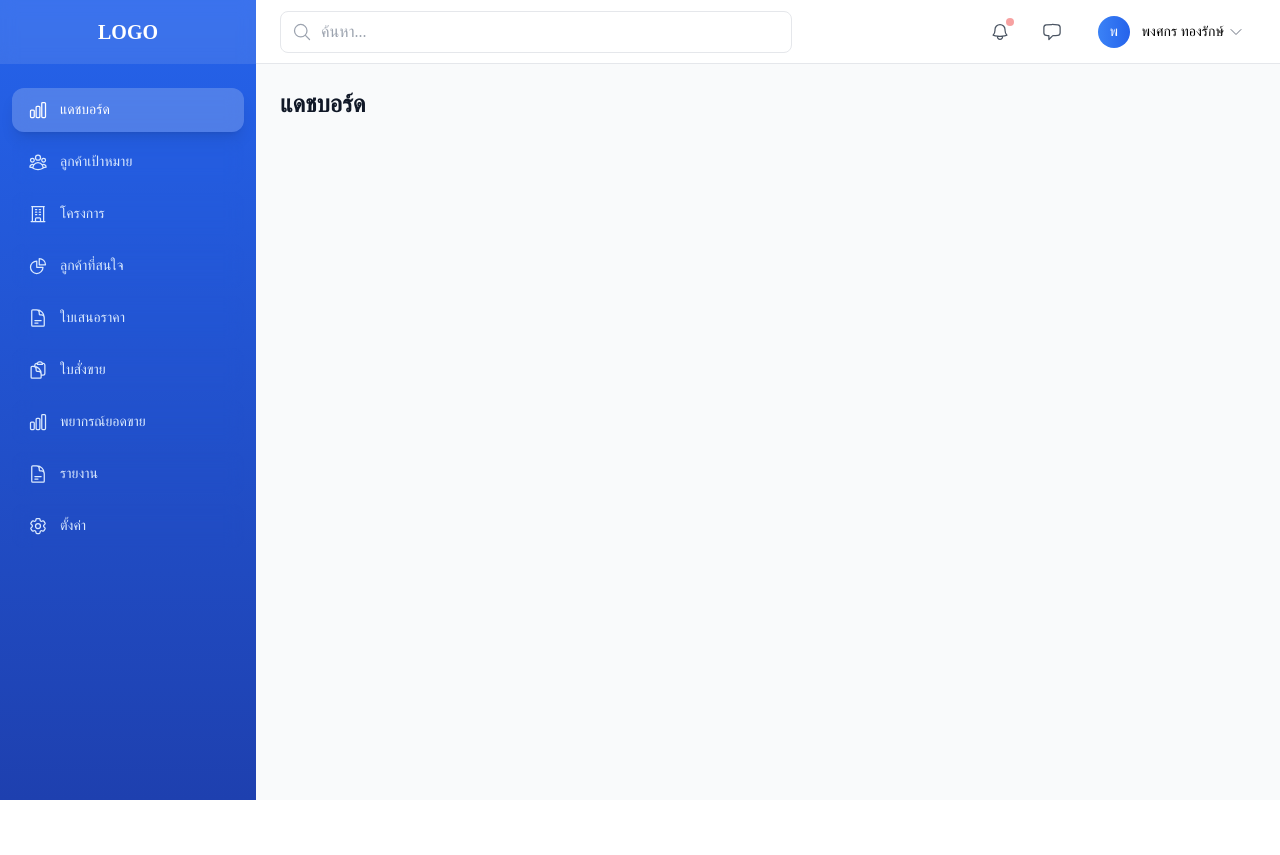
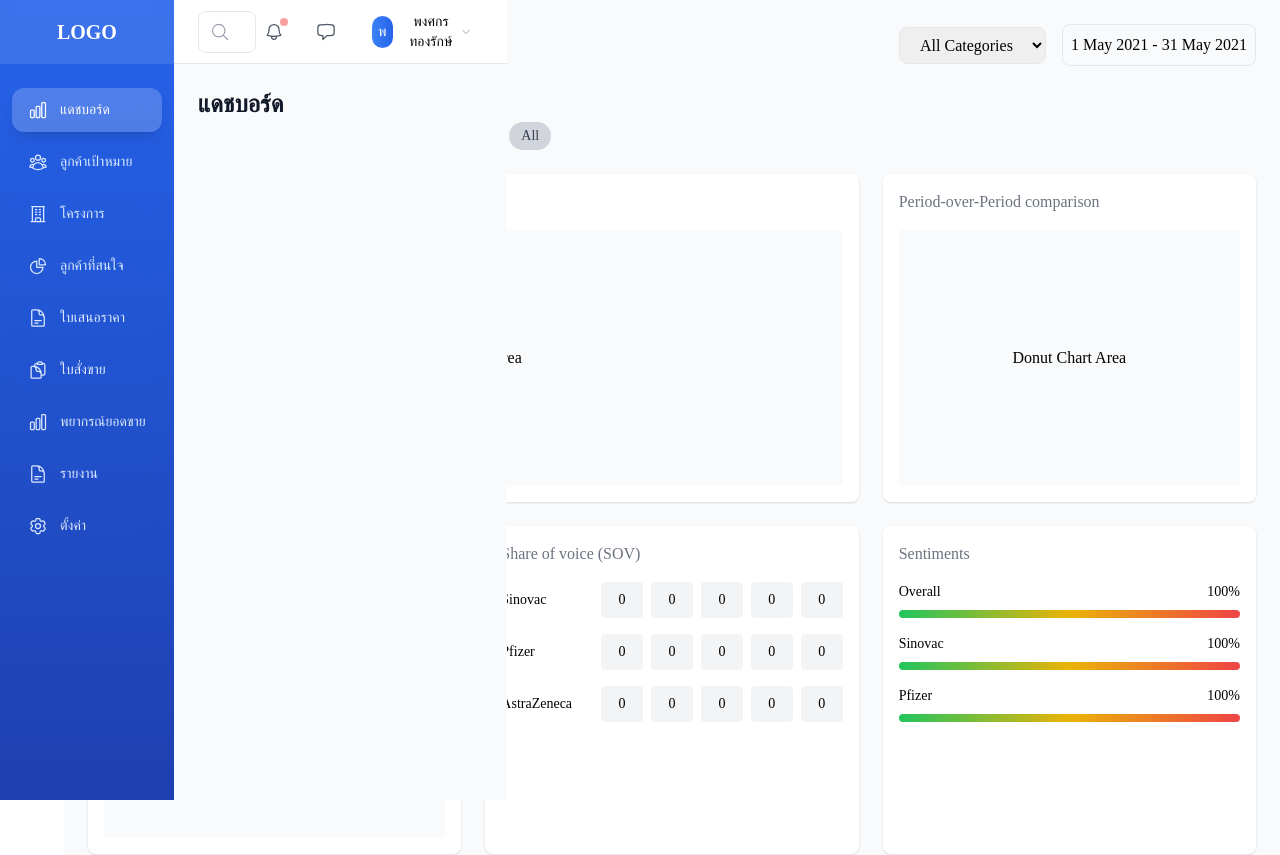
Before and after one commit to CKMarineTest/LoginGumlungjai, a Vue app: page /thegift/HomePage in a window 1280 px wide. Shown: the top 855 px of the page. Before the commit the page ends 800 px from the top, so only its background shows below. Built offline with nearby package versions, Linux system fonts and the light colour scheme; a web font is replaced by a local one.

Commit message:
Revision 01

```diff
--- a/src/components/HomePage.vue
+++ b/src/components/HomePage.vue
@@ -1,10 +1,109 @@
 <template>
-    <SidebarComponent />
-    <div>
+    <div class="flex">
+      <aside class="w-16 h-screen fixed left-0 bg-gray-900">
+        <SidebarComponent />
+      </aside>
 
+      <main class="flex-1 ml-16 p-6 bg-gray-50">
+        <div class="flex items-center justify-between mb-6">
+          <h1 class="text-xl font-medium">Overall dashboard : วัคซีนโควิด</h1>
+          <div class="flex items-center gap-4">
+            <select class="px-4 py-2 border rounded-lg">
+              <option>All Categories</option>
+            </select>
+            <div class="flex items-center border rounded-lg p-2">
+              <span>1 May 2021 - 31 May 2021</span>
+            </div>
+          </div>
+        </div>
+
+        <div class="mb-6">
+          <h2 class="text-gray-500 mb-2">Filter</h2>
+          <div class="flex gap-2">
+            <span class="px-3 py-1 bg-green-500 text-white rounded-full text-sm">Pfizer</span>
+            <span class="px-3 py-1 bg-orange-500 text-white rounded-full text-sm">AstraZeneca</span>
+            <span class="px-3 py-1 bg-purple-500 text-white rounded-full text-sm">Sinovac</span>
+            <span class="px-3 py-1 bg-red-500 text-white rounded-full text-sm">Sinopharm</span>
+            <span class="px-3 py-1 bg-blue-500 text-white rounded-full text-sm">Moderna</span>
+            <span class="px-3 py-1 bg-gray-300 text-gray-700 rounded-full text-sm">All</span>
+          </div>
+        </div>
+
+        <div class="grid grid-cols-12 gap-6">
+          <div class="col-span-8 bg-white p-4 rounded-lg shadow">
+            <h3 class="text-gray-500 mb-4">Daily messages</h3>
+            <div class="h-64 w-full">
+              <div class="w-full h-full bg-gray-50 rounded flex items-center justify-center">
+                Bar Chart Area
+              </div>
+            </div>
+          </div>
+
+          <div class="col-span-4 bg-white p-4 rounded-lg shadow">
+            <h3 class="text-gray-500 mb-4">Period-over-Period comparison</h3>
+            <div class="h-64 w-full">
+              <div class="w-full h-full bg-gray-50 rounded flex items-center justify-center">
+                Donut Chart Area
+              </div>
+            </div>
+          </div>
+
+          <div class="col-span-4 bg-white p-4 rounded-lg shadow">
+            <h3 class="text-gray-500 mb-4">Period-over-Period channel comparison</h3>
+            <div class="h-64">
+              <div class="w-full h-full bg-gray-50 rounded flex items-center justify-center">
+                Pie Chart Area
+              </div>
+            </div>
+          </div>
+
+          <div class="col-span-4 bg-white p-4 rounded-lg shadow">
+            <h3 class="text-gray-500 mb-4">Share of voice (SOV)</h3>
+            <div class="space-y-4">
+              <div v-for="platform in ['Sinovac', 'Pfizer', 'AstraZeneca']" :key="platform"
+                   class="grid grid-cols-7 gap-2 items-center text-sm">
+                <span class="col-span-2">{{ platform }}</span>
+                <div v-for="i in 5" :key="i"
+                     class="bg-gray-100 p-2 rounded flex items-center justify-center">
+                  0
+                </div>
+              </div>
+            </div>
+          </div>
+
+          <div class="col-span-4 bg-white p-4 rounded-lg shadow">
+            <h3 class="text-gray-500 mb-4">Sentiments</h3>
+            <div class="space-y-4">
+              <div v-for="brand in ['Overall', 'Sinovac', 'Pfizer']" :key="brand"
+                   class="space-y-2">
+                <div class="flex justify-between text-sm">
+                  <span>{{ brand }}</span>
+                  <span>100%</span>
+                </div>
+                <div class="h-2 bg-gray-200 rounded-full overflow-hidden">
+                  <div class="h-full bg-gradient-to-r from-green-500 via-yellow-500 to-red-500"
+                       style="width: 100%">
+                  </div>
+                </div>
+              </div>
+            </div>
+          </div>
+
+          <div class="col-span-12 bg-white p-4 rounded-lg shadow">
+            <h3 class="text-gray-500 mb-4">Daily engagements</h3>
+            <div class="h-64">
+              <div class="w-full h-full bg-gray-50 rounded flex items-center justify-center">
+                Line Chart Area
+              </div>
+            </div>
+          </div>
+        </div>
+      </main>
     </div>
-</template>
+  </template>
 
-<script setup>
-    import SidebarComponent from './Menu/SidebarComponent.vue';
-</script>
+  <script setup>
+import SidebarComponent from './Menu/SidebarComponent.vue';
+
+  // Component imports would go here
+  </script>
--- a/src/components/Menu/SidebarComponent.vue
+++ b/src/components/Menu/SidebarComponent.vue
@@ -10,7 +10,7 @@
       <nav class="mt-6">
         <ul class="space-y-2 px-3">
           <li v-for="item in menuItems" :key="item.label">
-            <a href="#" @click="setActive(item.label)" :class="[
+            <a href="#" @click="setActive(item)" :class="[
               'flex items-center py-3 px-4 rounded-xl hover:bg-white/10 backdrop-blur transition-all duration-200',
               isExpanded ? 'px-4' : 'px-0 justify-center',
               isActive === item.label ? 'bg-white/20 shadow-lg' : ''
```
Also changed, not shown: src/components/Menu/Navbar.vue (deleted).
